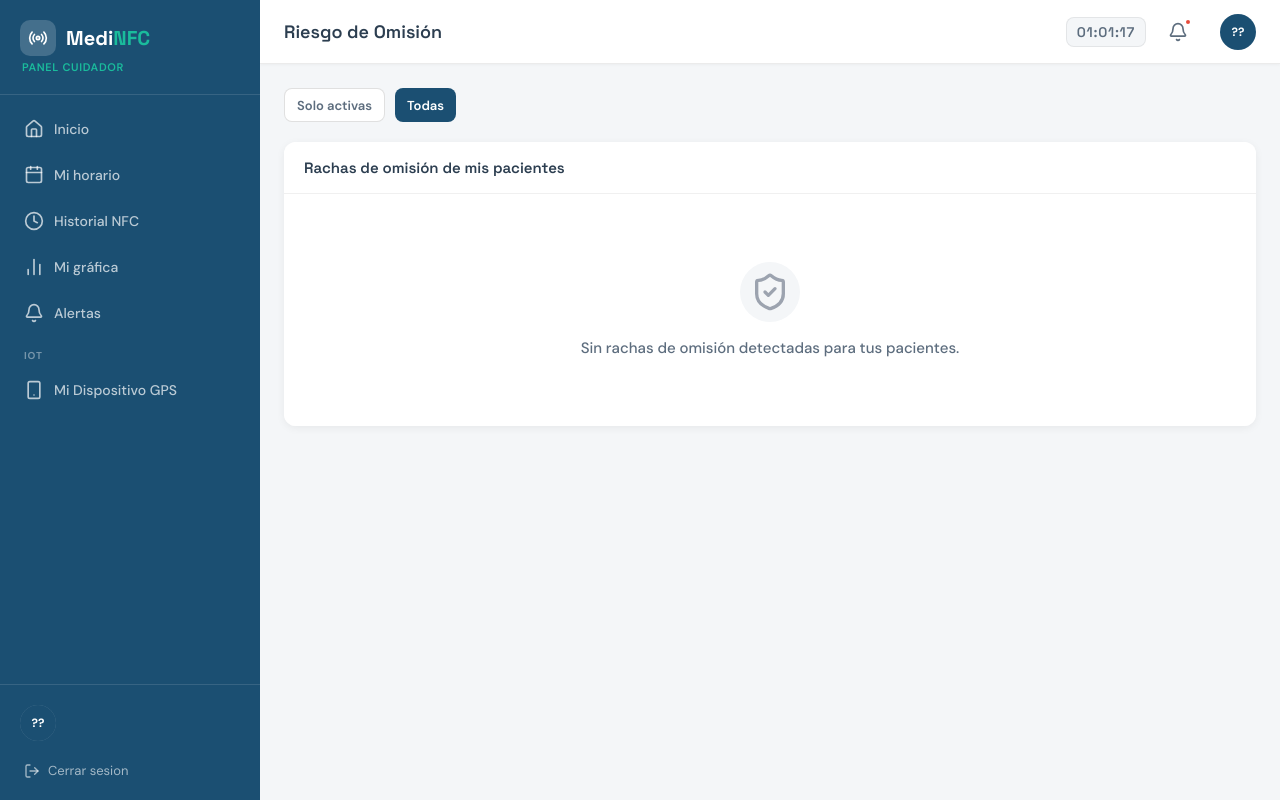
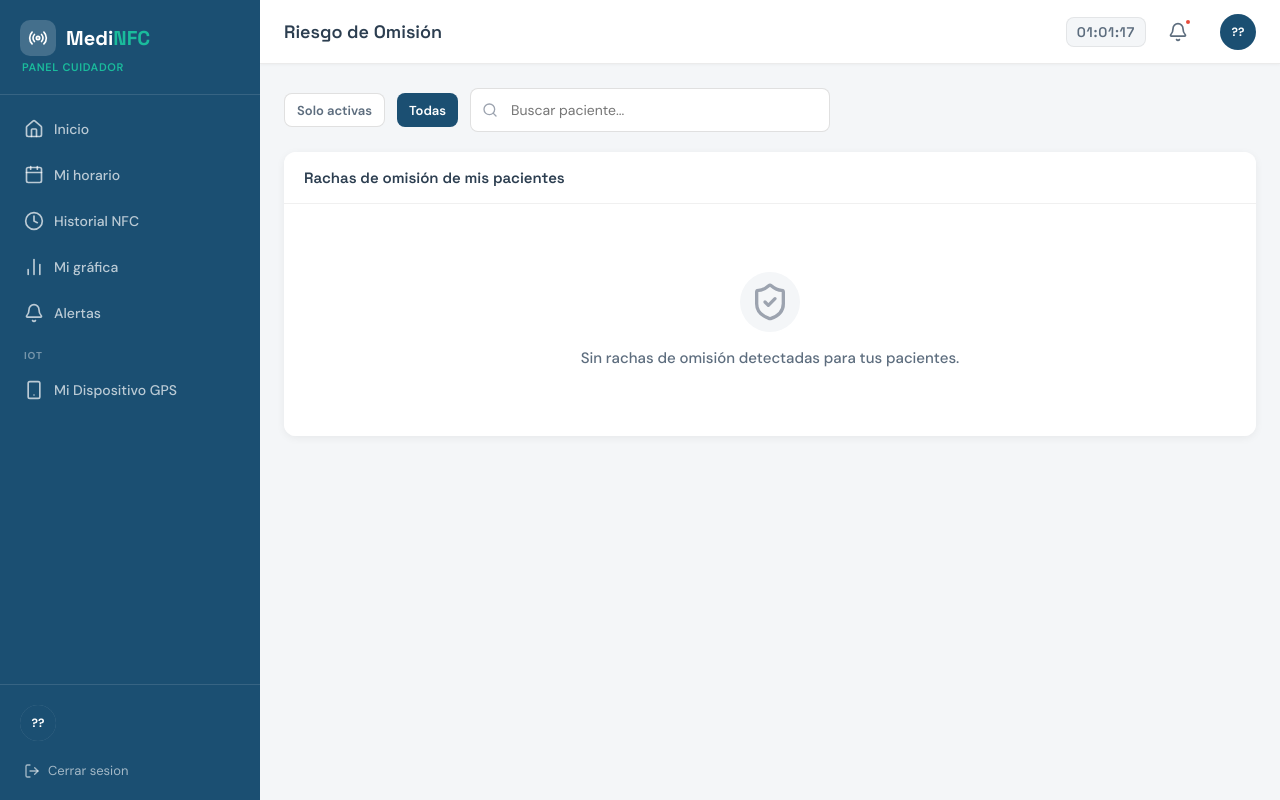
Before and after one commit to RickyH05/Instancia-Proyecto, a Flask app: template templates/doctor/riesgo_omision.html in a window 1280 px wide. Run offline with Flask 3, Linux system fonts and the light colour scheme; the template is opened without the code that fills it, so the values that code supplies are empty.

Commit message:
Riesgo omision

```diff
--- a/templates/doctor/riesgo_omision.html
+++ b/templates/doctor/riesgo_omision.html
@@ -3,8 +3,8 @@
 {% block page_title %}Riesgo de Omisión{% endblock %}
 
 {% block content %}
-<!-- Filtros -->
-<div style="display:flex;gap:10px;align-items:center;margin-bottom:20px;flex-wrap:wrap;">
+<!-- Filtros de racha + búsqueda -->
+<div style="display:flex;gap:12px;align-items:center;margin-bottom:20px;flex-wrap:wrap;">
   <a href="{{ url_for('doctor_riesgo_omision', activas=1) }}"
      class="btn btn-sm {% if solo_activas %}btn-primary{% else %}btn-ghost{% endif %}">
     Solo activas
@@ -13,6 +13,10 @@
      class="btn btn-sm {% if not solo_activas %}btn-primary{% else %}btn-ghost{% endif %}">
     Todas
   </a>
+  <div class="search-bar" style="flex:1;min-width:200px;max-width:360px;">
+    <i data-lucide="search" class="search-icon" style="width:16px;height:16px;"></i>
+    <input id="search-paciente" class="form-control" placeholder="Buscar paciente..."/>
+  </div>
 </div>
 
 {% macro nivel_badge(n) %}
@@ -30,9 +34,9 @@
         <th>Paciente</th><th>Medicamento</th><th>Días consecutivos</th>
         <th>Nivel riesgo</th><th>Activa</th><th>Última omisión hace</th>
       </tr></thead>
-      <tbody>
+      <tbody id="tabla-body">
         {% for f in filas %}
-        <tr data-searchable>
+        <tr data-paciente="{{ f.paciente | lower }}">
           <td style="font-weight:500;">{{ f.paciente }}</td>
           <td style="font-size:13px;color:#5D6D7E;">{{ f.medicamento }}</td>
           <td style="font-weight:700;color:#E74C3C;">{{ f.dias_consecutivos }}</td>
@@ -52,6 +56,9 @@
       </tbody>
     </table>
   </div>
+  <p id="empty-search" style="display:none;font-size:14px;color:#9CA3AF;padding:16px 20px;">
+    No hay resultados para esa búsqueda.
+  </p>
   {% else %}
   <div class="card-body">
     <div class="empty-state">
@@ -62,45 +69,126 @@
   {% endif %}
 </div>
 
-{% set top10 = filas[:10] %}
-{% if top10 %}
+{% if filas %}
 <div class="card">
-  <div class="card-header"><h3>Top 10 — Días consecutivos</h3></div>
+  <div class="card-header"><h3 id="chart-title">Top 10 — Días consecutivos</h3></div>
   <div class="card-body">
-    <div id="chart-riesgo" style="height:{{ [top10|length * 42, 180]|max }}px;"></div>
+    <div id="chart-riesgo" style="min-height:180px;"></div>
   </div>
 </div>
+{% endif %}
+
+<!-- Serializar datos para JS -->
+{% if filas %}
+<script id="rows-data" type="application/json">
+[{% for f in filas %}{"paciente":{{ f.paciente | tojson }},"medicamento":{{ f.medicamento | tojson }},"dias":{{ f.dias_consecutivos }},"nivel":{{ f.nivel_riesgo | tojson }},"activa":{{ 'true' if f.racha_activa else 'false' }},"desde":{{ (f.dias_desde_ultima_omision | string) | tojson }}}{% if not loop.last %},{% endif %}{% endfor %}]
+</script>
 {% endif %}
 {% endblock %}
 
 {% block scripts %}
 <script>
 lucide.createIcons();
+
 {% if filas %}
-{% set top10 = filas[:10] %}
-var categorias = {{ top10 | map(attribute='paciente') | list | tojson }};
-var valores     = {{ top10 | map(attribute='dias_consecutivos') | list | tojson }};
-var colores = [
-  {% for f in top10 %}
-  '{% if f.nivel_riesgo == "CRÍTICO" %}#E74C3C{% elif f.nivel_riesgo == "ALTO" %}#F39C12{% else %}#AEB6BF{% endif %}'
-  {% if not loop.last %},{% endif %}
-  {% endfor %}
-];
+var ROWS_DATA = JSON.parse(document.getElementById('rows-data').textContent);
+var chartInstance = null;
 
-Highcharts.chart('chart-riesgo', {
-  chart: { type: 'bar', backgroundColor: 'transparent' },
-  title: { text: null },
-  xAxis: { categories: categorias, labels: { style: { color: '#5D6D7E', fontSize: '12px' } } },
-  yAxis: { min: 0, title: { text: 'Días consecutivos', style: { color: '#5D6D7E' } },
-           labels: { style: { color: '#5D6D7E' } } },
-  tooltip: { valueSuffix: ' días' },
-  legend: { enabled: false },
-  plotOptions: { bar: { borderRadius: 3, colorByPoint: true,
-    dataLabels: { enabled: true, style: { fontSize: '11px', textOutline: 'none', color: '#5D6D7E' } } } },
-  colors: colores,
-  series: [{ name: 'Días', data: valores }],
-  credits: { enabled: false }
-});
+function colorFor(row) {
+  if (!row.activa) return '#CBD5E0';
+  if (row.nivel === 'CRÍTICO') return '#E74C3C';
+  if (row.nivel === 'ALTO')    return '#F39C12';
+  return '#95A5A6';
+}
+
+function buildChart(rows) {
+  var top = rows.slice(0, 10);
+  var cats   = top.map(function(r){ return r.paciente + ' — ' + r.medicamento; });
+  var values = top.map(function(r){ return r.dias; });
+  var colors = top.map(function(r){ return colorFor(r); });
+  var tooltipRows = top;
+
+  if (chartInstance) { chartInstance.destroy(); chartInstance = null; }
+
+  var h = Math.max(top.length * 44, 180);
+  document.getElementById('chart-riesgo').style.height = h + 'px';
+
+  chartInstance = Highcharts.chart('chart-riesgo', {
+    chart: { type: 'bar', backgroundColor: 'transparent' },
+    title: { text: null },
+    xAxis: {
+      categories: cats,
+      labels: { style: { color: '#5D6D7E', fontSize: '12px' } }
+    },
+    yAxis: {
+      min: 0,
+      title: { text: 'Días consecutivos', style: { color: '#5D6D7E' } },
+      labels: { style: { color: '#5D6D7E' } }
+    },
+    tooltip: {
+      formatter: function() {
+        var r = tooltipRows[this.point.index];
+        return '<b>' + r.paciente + '</b><br/>' +
+               r.medicamento + '<br/>' +
+               '<b>' + r.dias + '</b> días consecutivos<br/>' +
+               'Nivel: <b>' + r.nivel + '</b><br/>' +
+               'Estado: <b>' + (r.activa ? 'Activa' : 'Cerrada') + '</b>';
+      }
+    },
+    legend: { enabled: false },
+    plotOptions: {
+      bar: {
+        borderRadius: 3,
+        colorByPoint: true,
+        dataLabels: {
+          enabled: true,
+          style: { fontSize: '11px', textOutline: 'none', color: '#5D6D7E' }
+        }
+      }
+    },
+    colors: colors,
+    series: [{ name: 'Días', data: values }],
+    credits: { enabled: false }
+  });
+}
+
+function applyFilter() {
+  var q = document.getElementById('search-paciente').value.toLowerCase().trim();
+  var rows = document.querySelectorAll('#tabla-body tr');
+  var visible = 0;
+  var visibleData = [];
+
+  rows.forEach(function(tr) {
+    var name = tr.getAttribute('data-paciente') || '';
+    var show = !q || name.indexOf(q) !== -1;
+    tr.style.display = show ? '' : 'none';
+    if (show) {
+      visible++;
+      // find matching ROWS_DATA entry by index
+    }
+  });
+
+  // Collect visible ROWS_DATA entries (same order as table rows)
+  var allRows = Array.from(document.querySelectorAll('#tabla-body tr'));
+  var visRows = [];
+  allRows.forEach(function(tr, i) {
+    if (tr.style.display !== 'none') visRows.push(ROWS_DATA[i]);
+  });
+
+  document.getElementById('empty-search').style.display = (visible === 0) ? '' : 'none';
+
+  var title = q
+    ? 'Top 10 — "' + document.getElementById('search-paciente').value + '"'
+    : 'Top 10 — Días consecutivos';
+  document.getElementById('chart-title').textContent = title;
+
+  buildChart(visRows);
+}
+
+document.getElementById('search-paciente').addEventListener('input', applyFilter);
+
+// Initial chart render
+buildChart(ROWS_DATA);
 {% endif %}
 </script>
 {% endblock %}
```
